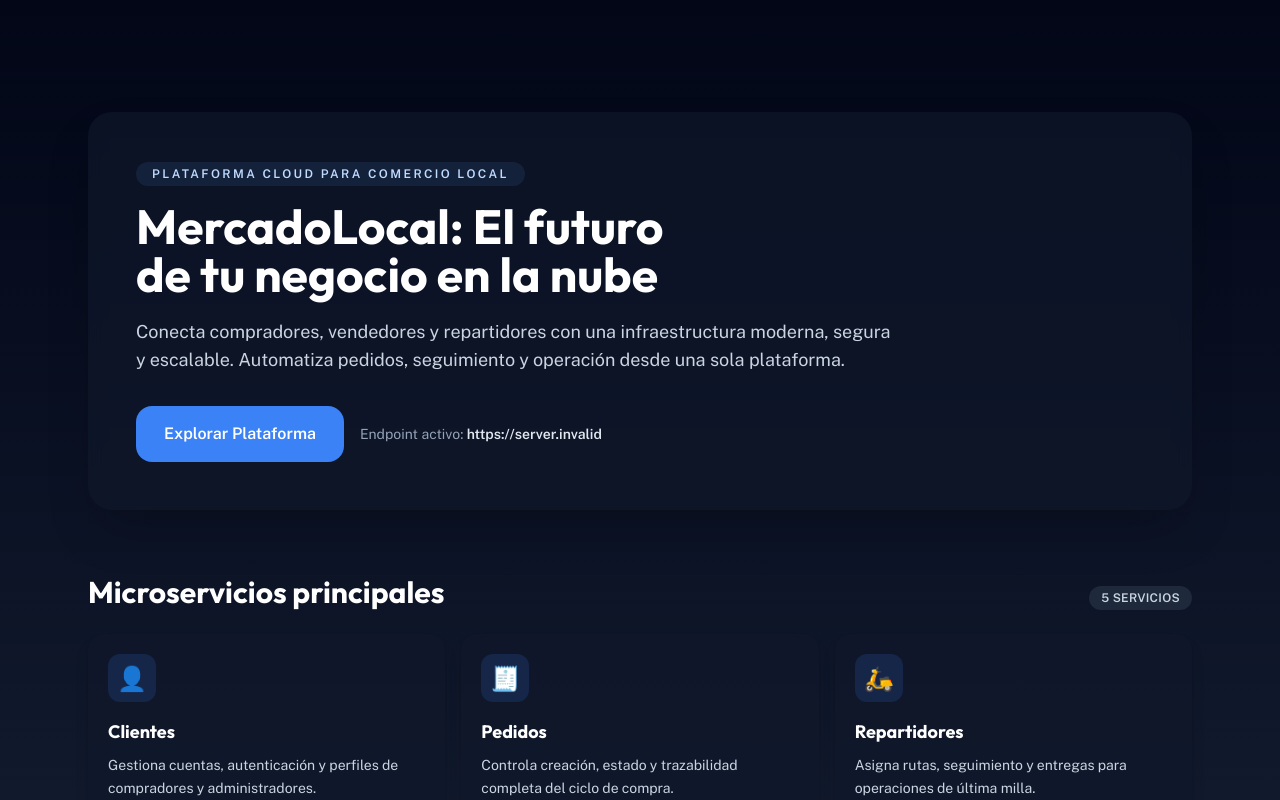
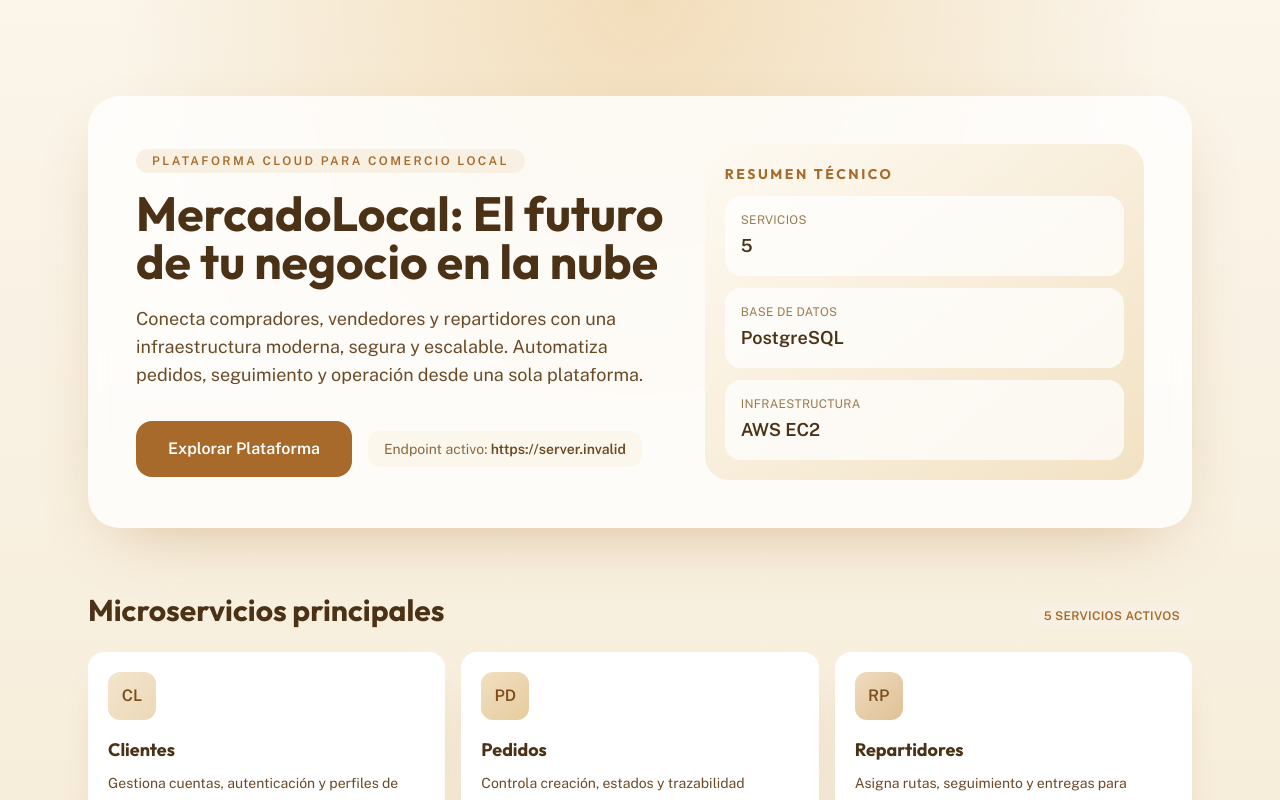
Before and after one commit to Lui-EP/proyecto_taller, a React (Vite) app in the folder frontend-react/: page / in a window 1280 px wide. Built offline with nearby package versions, Linux system fonts and the light colour scheme; no server answers.

Commit message:
style: mejorar landing con paleta MercadoLocal y acabado visual

```diff
--- a/frontend-react/src/pages/LandingPage.jsx
+++ b/frontend-react/src/pages/LandingPage.jsx
@@ -1,94 +1,124 @@
 const services = [
     {
         title: 'Clientes',
-        icon: '👤',
+        short: 'CL',
         description: 'Gestiona cuentas, autenticación y perfiles de compradores y administradores.',
+        tone: 'from-[#F4E5CD] to-[#EBD8B7]',
     },
     {
         title: 'Pedidos',
-        icon: '🧾',
-        description: 'Controla creación, estado y trazabilidad completa del ciclo de compra.',
+        short: 'PD',
+        description: 'Controla creación, estados y trazabilidad completa del ciclo de compra.',
+        tone: 'from-[#F1DFC2] to-[#E6CC9D]',
     },
     {
         title: 'Repartidores',
-        icon: '🛵',
+        short: 'RP',
         description: 'Asigna rutas, seguimiento y entregas para operaciones de última milla.',
+        tone: 'from-[#EFDCC0] to-[#DFC093]',
     },
     {
         title: 'Vendedores',
-        icon: '🏪',
+        short: 'VD',
         description: 'Administra tiendas, inventario y flujo de ventas por cada comercio local.',
+        tone: 'from-[#F3E4CC] to-[#E8D0A7]',
     },
     {
         title: 'Productos',
-        icon: '📦',
+        short: 'PR',
         description: 'Publica catálogo, categorías, stock y datos clave para el marketplace.',
+        tone: 'from-[#F6E9D4] to-[#E9D1AA]',
     },
 ];
 
 const stack = ['Arquitectura de Microservicios', 'Docker', 'AWS EC2', 'PostgreSQL'];
+
+const highlights = [
+    { label: 'Servicios', value: '5' },
+    { label: 'Base de datos', value: 'PostgreSQL' },
+    { label: 'Infraestructura', value: 'AWS EC2' },
+];
 
 export default function LandingPage() {
     const apiBaseUrl = String(import.meta.env.VITE_API_URL || 'https://mercado-local.ddns.net').trim();
     const exploreUrl = apiBaseUrl || 'https://mercado-local.ddns.net';
 
     return (
-        <main className="min-h-screen bg-gradient-to-b from-slate-950 via-slate-900 to-slate-800 text-slate-100">
-            <section className="mx-auto flex w-full max-w-6xl flex-col px-6 pb-16 pt-20 md:pt-28">
-                <div className="rounded-3xl border border-slate-700/60 bg-slate-900/70 p-8 shadow-2xl shadow-black/25 backdrop-blur md:p-12">
-                    <p className="mb-4 inline-flex rounded-full border border-blue-300/40 bg-blue-400/10 px-4 py-1 text-xs font-semibold uppercase tracking-[0.2em] text-blue-200">
+        <main className="min-h-screen overflow-hidden bg-gradient-to-b from-[#FBF5EA] via-[#F7EEDC] to-[#EEDFC5] text-[#4B3217]">
+            <div className="pointer-events-none absolute inset-x-0 top-0 -z-0 h-[420px] bg-[radial-gradient(circle_at_top,#F2DDBA_0%,rgba(242,221,186,0)_68%)]" />
+
+            <section className="relative z-10 mx-auto w-full max-w-6xl px-6 pb-16 pt-16 md:pt-24">
+                <div className="grid items-center gap-8 rounded-[2rem] border border-[#D9BE94] bg-white/80 p-8 shadow-[0_24px_70px_-30px_rgba(168,106,42,0.45)] backdrop-blur md:grid-cols-[1.1fr_0.9fr] md:p-12">
+                    <div>
+                        <p className="mb-4 inline-flex rounded-full border border-[#D9BE94] bg-[#F8F1E3] px-4 py-1 text-xs font-bold uppercase tracking-[0.2em] text-[#A86A2A]">
                             Plataforma cloud para comercio local
                         </p>
-                    <h1 className="max-w-4xl text-balance text-3xl font-black leading-tight text-white md:text-5xl">
+                        <h1 className="max-w-3xl text-balance text-3xl font-black leading-tight text-[#4B3217] md:text-5xl">
                             MercadoLocal: El futuro de tu negocio en la nube
                         </h1>
-                    <p className="mt-5 max-w-3xl text-pretty text-base leading-relaxed text-slate-300 md:text-lg">
+                        <p className="mt-5 max-w-2xl text-pretty text-base leading-relaxed text-[#6B4A27] md:text-lg">
                             Conecta compradores, vendedores y repartidores con una infraestructura moderna, segura y escalable.
                             Automatiza pedidos, seguimiento y operación desde una sola plataforma.
                         </p>
+
                         <div className="mt-8 flex flex-wrap items-center gap-4">
                             <a
                                 href={exploreUrl}
                                 target="_blank"
                                 rel="noreferrer"
-                            className="inline-flex items-center justify-center rounded-2xl bg-blue-500 px-7 py-4 text-base font-bold text-white transition hover:bg-blue-400 focus:outline-none focus:ring-2 focus:ring-blue-300"
+                                className="inline-flex items-center justify-center rounded-2xl bg-[#A86A2A] px-8 py-4 text-base font-bold text-white transition-all duration-300 hover:-translate-y-0.5 hover:bg-[#8D571F] hover:shadow-[0_14px_28px_-12px_rgba(141,87,31,0.65)] focus:outline-none focus:ring-2 focus:ring-[#D9BE94]"
                             >
                                 Explorar Plataforma
                             </a>
-                        <span className="text-sm text-slate-400">
-                            Endpoint activo: <strong className="text-slate-200">{apiBaseUrl}</strong>
+                            <span className="rounded-xl border border-[#E7D2AE] bg-[#FCF7EC] px-4 py-2 text-sm text-[#8C6840]">
+                                Endpoint activo: <strong className="text-[#6B4A27]">{apiBaseUrl}</strong>
                             </span>
                         </div>
+                    </div>
+
+                    <aside className="grid gap-3 rounded-3xl border border-[#E4CFAB] bg-gradient-to-br from-[#FEFAF2] to-[#F2E2C4] p-5">
+                        <h2 className="text-sm font-bold uppercase tracking-[0.18em] text-[#A86A2A]">Resumen técnico</h2>
+                        <div className="grid gap-3 sm:grid-cols-3 md:grid-cols-1">
+                            {highlights.map((item) => (
+                                <div key={item.label} className="rounded-2xl border border-[#E0C69D] bg-white/75 p-4">
+                                    <p className="text-xs uppercase tracking-wide text-[#9A7A4F]">{item.label}</p>
+                                    <p className="mt-1 text-lg font-extrabold text-[#4B3217]">{item.value}</p>
+                                </div>
+                            ))}
+                        </div>
+                    </aside>
                 </div>
             </section>
 
             <section className="mx-auto w-full max-w-6xl px-6 pb-14">
-                <div className="mb-6 flex items-end justify-between gap-4">
-                    <h2 className="text-2xl font-extrabold text-white md:text-3xl">Microservicios principales</h2>
-                    <span className="rounded-full border border-slate-600 bg-slate-800 px-3 py-1 text-xs font-semibold uppercase tracking-wide text-slate-300">
-                        5 servicios
+                <div className="mb-6 flex flex-wrap items-end justify-between gap-3">
+                    <h2 className="text-2xl font-extrabold text-[#4B3217] md:text-3xl">Microservicios principales</h2>
+                    <span className="rounded-full border border-[#D9BE94] bg-[#F8F1E3] px-3 py-1 text-xs font-bold uppercase tracking-wide text-[#A86A2A]">
+                        5 servicios activos
                     </span>
                 </div>
+
                 <div className="grid gap-4 sm:grid-cols-2 lg:grid-cols-3">
                     {services.map((service) => (
                         <article
                             key={service.title}
-                            className="rounded-2xl border border-slate-700 bg-slate-900/80 p-5 shadow-lg shadow-black/20"
+                            className="group relative overflow-hidden rounded-2xl border border-[#D9BE94] bg-white p-5 shadow-[0_18px_38px_-24px_rgba(168,106,42,0.45)] transition-all duration-300 hover:-translate-y-1 hover:shadow-[0_24px_40px_-20px_rgba(168,106,42,0.5)]"
                         >
-                            <div className="mb-4 inline-flex h-12 w-12 items-center justify-center rounded-xl bg-blue-500/15 text-2xl">
-                                <span aria-hidden="true">{service.icon}</span>
+                            <div className={`mb-4 inline-flex h-12 w-12 items-center justify-center rounded-xl bg-gradient-to-br ${service.tone} text-base font-black text-[#7D4D1B]`}>
+                                {service.short}
                             </div>
-                            <h3 className="text-lg font-bold text-white">{service.title}</h3>
-                            <p className="mt-2 text-sm leading-relaxed text-slate-300">{service.description}</p>
+                            <h3 className="text-lg font-bold text-[#4B3217]">{service.title}</h3>
+                            <p className="mt-2 text-sm leading-relaxed text-[#6B4A27]">{service.description}</p>
+                            <div className="mt-4 h-1 w-14 rounded-full bg-[#D9BE94] transition-all duration-300 group-hover:w-24 group-hover:bg-[#A86A2A]" />
                         </article>
                     ))}
                 </div>
             </section>
 
             <section className="mx-auto w-full max-w-6xl px-6 pb-24">
-                <div className="rounded-3xl border border-emerald-300/20 bg-emerald-500/10 p-6 md:p-10">
-                    <h2 className="text-2xl font-extrabold text-white md:text-3xl">Base técnica de la plataforma</h2>
-                    <p className="mt-3 max-w-3xl text-sm leading-relaxed text-slate-200 md:text-base">
+                <div className="rounded-[2rem] border border-[#D9BE94] bg-white/80 p-6 shadow-[0_18px_42px_-28px_rgba(168,106,42,0.45)] md:p-10">
+                    <h2 className="text-2xl font-extrabold text-[#4B3217] md:text-3xl">Base técnica de la plataforma</h2>
+                    <p className="mt-3 max-w-3xl text-sm leading-relaxed text-[#6B4A27] md:text-base">
                         MercadoLocal opera sobre una arquitectura desacoplada orientada a escalabilidad, con despliegue
                         en AWS y servicios independientes para cada dominio del negocio.
                     </p>
@@ -96,7 +126,7 @@
                         {stack.map((item) => (
                             <span
                                 key={item}
-                                className="rounded-full border border-emerald-300/40 bg-slate-900/70 px-4 py-2 text-sm font-semibold text-emerald-100"
+                                className="rounded-full border border-[#D9BE94] bg-[#F8F1E3] px-4 py-2 text-sm font-semibold text-[#A86A2A]"
                             >
                                 {item}
                             </span>
```
Lines whose indentation alone changed are shown as unchanged.
